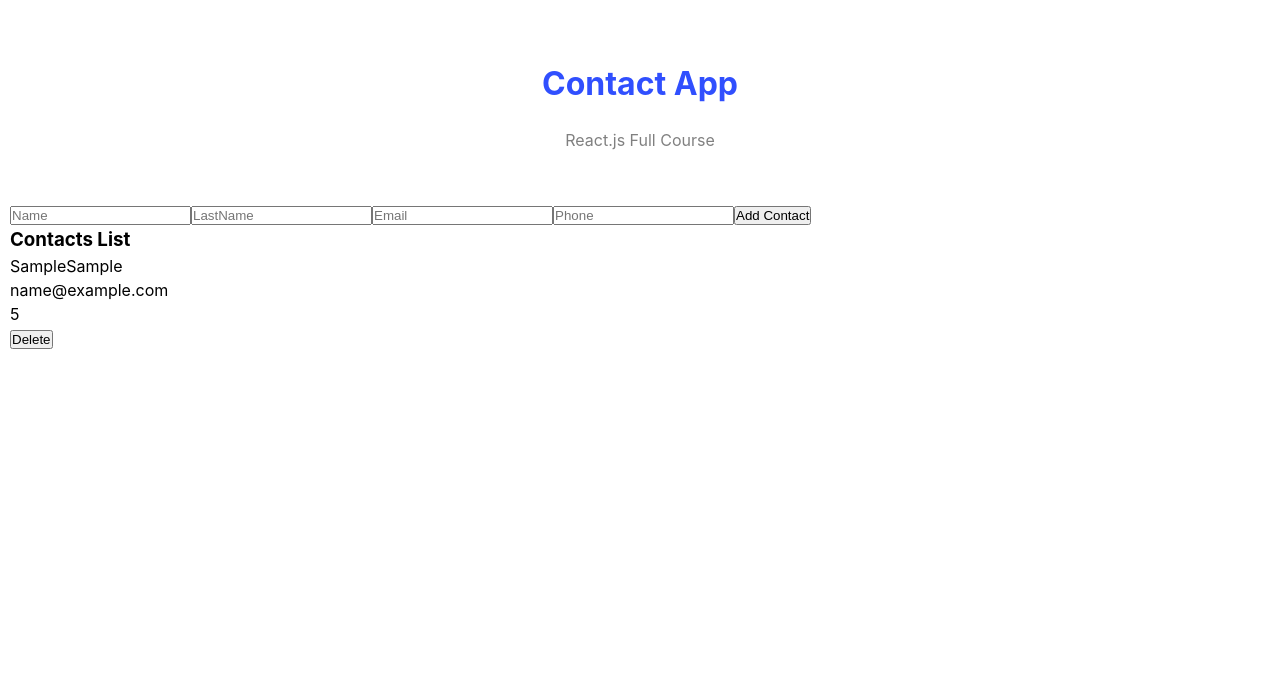
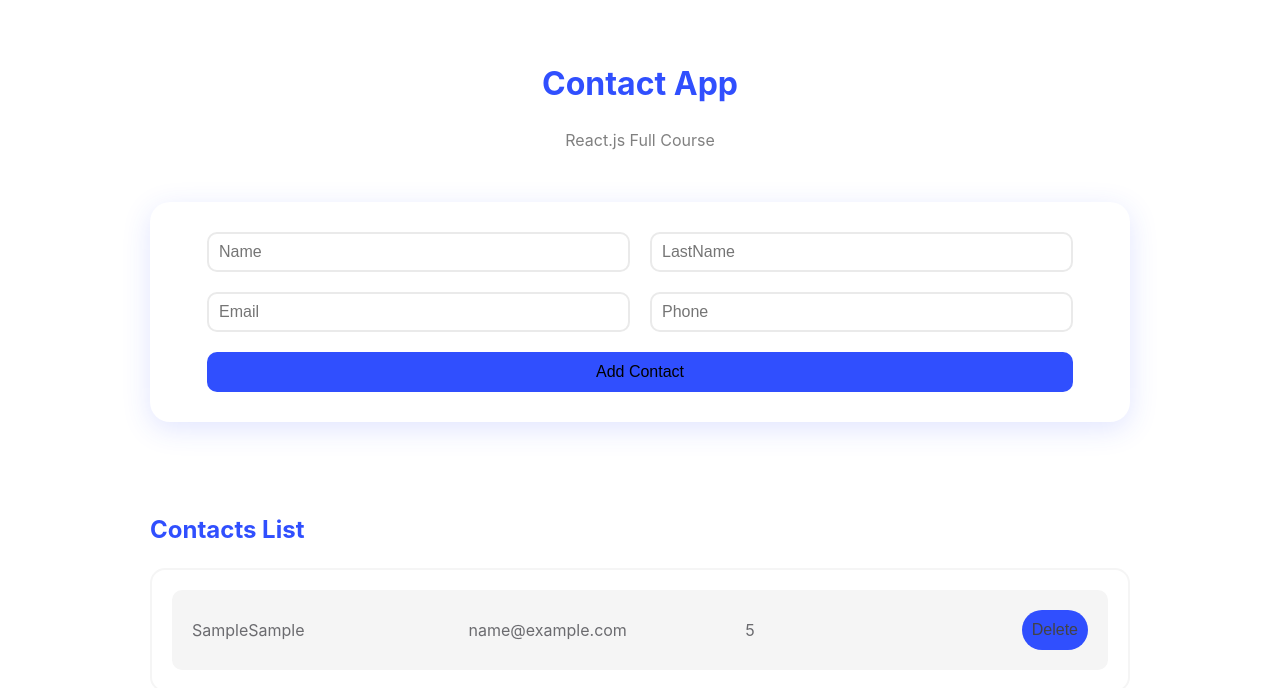
Before and after one commit to Rezam496/Contact-App, a React (Vite) app: page / in a window 1280 px wide. Both pictures are taken after typing "Sample", "Sample", "name@example.com", "5" into the empty fields and a click on the button "Add Contact". Shown: the top 688 px of the page. Built offline with nearby package versions, Linux system fonts and the light colour scheme.

Commit message:
Add the styles to project

```diff
--- a/src/components/ContactItem.jsx
+++ b/src/components/ContactItem.jsx
@@ -1,9 +1,9 @@
-import React from 'react'
+import styles from './ContactItem.module.css';
 
 function ContactItem({data:{ name, lastName , email , phone,id},deleteHandler}) {
 
   return (
-    <li key={id}>
+    <li className={styles.item}>
         <p>{name}{lastName}</p>
         <p>{email}</p>
         <p>{phone}</p>
--- /dev/null
+++ b/src/components/ContactItem.module.css
@@ -0,0 +1,30 @@
+.item{
+    display: flex;
+    justify-content: space-between;
+    align-items: center;
+    background-color:#f5f5f5 ;
+    color:#6b6b6f;
+    padding: 10px 20px;
+    margin: 15px;
+    border-radius: 10px;
+}
+.item p{
+   flex-basis: 0;
+   flex-grow: 1;
+}
+.item button{
+    height: 40px;
+    padding: 10px;
+    margin: 10px 0;
+    cursor: pointer;
+    background-color: #304ffe;
+    color: #434345;
+    border: none;
+    border-radius: 20px;
+    font-size:1rem ;
+    transition: 0.2s all ease-in-out;
+}
+.item button:hover{
+    box-shadow: #0c2ad487 0px 7px 29px 0px;
+    color: #f5f5f5;
+}
--- /dev/null
+++ b/src/components/ContactList.module.css
@@ -0,0 +1,26 @@
+.container{
+    width: 100%;
+    margin-bottom: 100px;
+}
+.container h3{
+    color: #304ffe;
+    font-size: 1.5rem;
+}
+.contacts{
+    border: 2px solid #f5f5f5;
+    list-style: none;
+    margin-top:20px ;
+    padding: 5px;
+    border-radius: 15px;
+}
+.message{
+    background-color: #f5f5f5;
+    height: 100px;
+    line-height:100px ;
+    text-align: center;
+    margin-top: 20px;
+    border-radius: 20px;
+    color: #6b6b6f;
+    font-size: 1.2rem;
+    font-weight: 500;
+}
--- a/src/components/Contacts.jsx
+++ b/src/components/Contacts.jsx
@@ -1,6 +1,7 @@
 import React, { useState } from 'react';
 import inputs from '../constants/inputs';
 import ContactsList from './ContactsList';
+import styles from './Contacts.module.css';
 import { v4 } from 'uuid';
 
 function Contacts() {
@@ -30,8 +31,8 @@
      }
 
   return (
-    <div>
-        <div>
+    <div className={styles.container}>
+        <div className={styles.form}>
             {inputs.map((input,index)=>(
                 <input
                 key={index}
@@ -43,7 +44,7 @@
             <button onClick={addHandler}>Add Contact</button>
         </div>
 
-        <div>{alert && <p>{alert}</p>}</div>
+        <div className={styles.alert}>{alert && <p>{alert}</p>}</div>
 
         <ContactsList contacts={contacts} deleteHandler={deleteHandler}/>
     </div>
--- a/src/components/Contacts.module.css
+++ b/src/components/Contacts.module.css
@@ -0,0 +1,63 @@
+.container{
+    display: flex;
+    flex-direction: column;
+    align-items: center;
+
+}
+.form{
+    display: flex;
+    flex-wrap: wrap;
+    align-items: center;
+    justify-content: center;
+    padding: 20px;
+    margin-bottom: 20px;
+    border-radius: 20px;
+    box-shadow: #304ffe25 0px 7px 29px 0px;
+}
+.form input{
+    width: 45%;
+    height: 40px;
+    padding: 10px;
+    margin: 10px;
+    border: 2px solid #eaeaea;
+    border-radius: 10px;
+    color: #304ffe;
+    font-size: 1rem;
+}
+.form button{
+    width: calc(90% + 20px);
+    height: 40px;
+    padding: 10px;
+    margin: 10px 0;
+    cursor: pointer;
+    background-color: #304ffe;
+    border: none;
+    border-radius: 10px;
+    font-size:1rem ;
+    transition: 0.2s all ease-in-out;
+}
+.form button:hover{
+    box-shadow: #0c2ad487 0px 7px 29px 0px;
+}
+.alert{
+    width: 100%;
+    height: 40px;
+    margin: 5px 0 25px;
+
+}
+.alert p{
+    background-color: #ffebee;
+    color: #f44336;
+    width: 100%;
+    padding: 10px;
+    border-radius: 10px;
+}
+
+@media(max-width:500px){
+    .form input{
+        width: 90%;
+    }
+    .form button{
+        width: 90%;
+    }
+}
--- a/src/components/ContactsList.jsx
+++ b/src/components/ContactsList.jsx
@@ -1,17 +1,18 @@
-import React from 'react'
+import styles from './ContactList.module.css'
+
 import ContactItem from './ContactItem'
 
 function ContactsList({contacts,deleteHandler}) {
   return (
-    <div>
+    <div className={styles.container}>
       <h3>Contacts List</h3>
       {contacts.length?(
-      <ul>
+      <ul className={styles.contacts}>
         {contacts.map(contact=>
         <ContactItem key={contact.id} data={contact} deleteHandler={deleteHandler}/>
        )}
       </ul>):(
-        <p>No contacts yet!</p>
+        <p className={styles.message}>No contacts yet!</p>
       )}
     </div>
   )
--- a/src/global.css
+++ b/src/global.css
@@ -5,10 +5,12 @@
 *{
     padding: 0;
     margin: 0;
+    box-sizing: border-box;
 }
 body{
     margin: auto;
-    max-width: 1000;
+    max-width: 1000px;
     min-height: 100vh;
     padding: 10px;
+
 }
```
